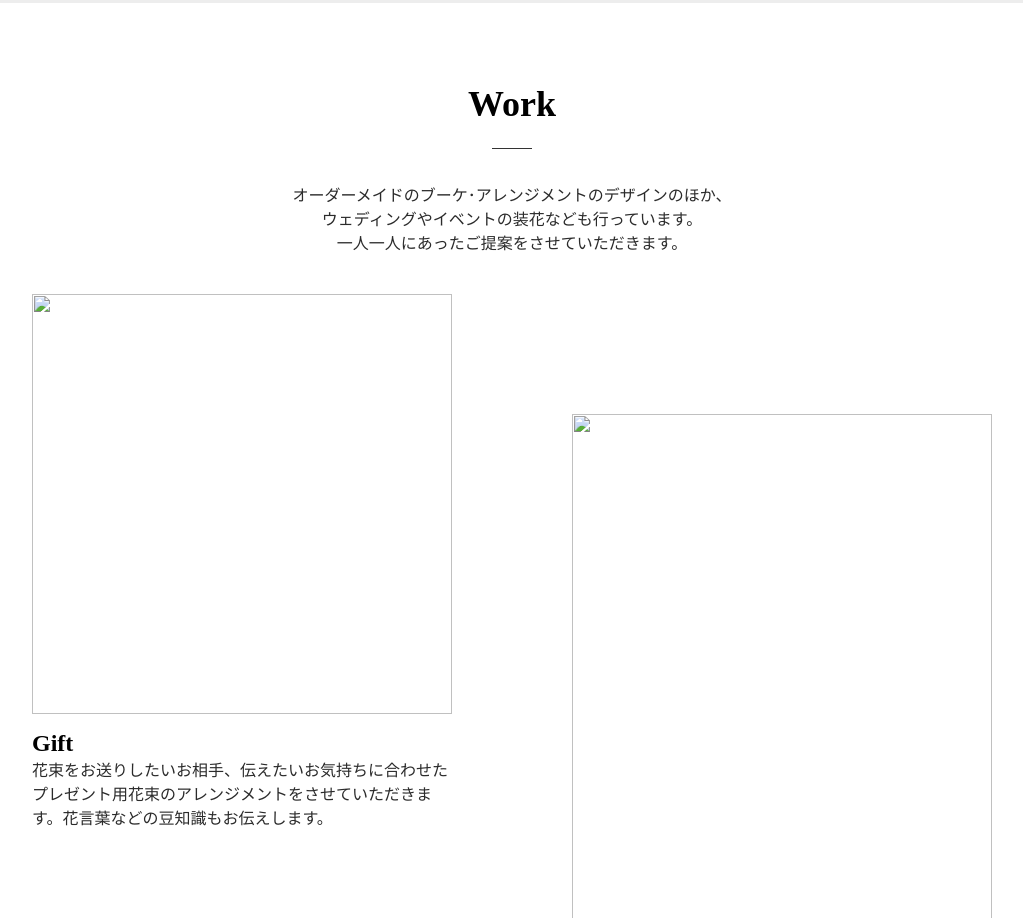
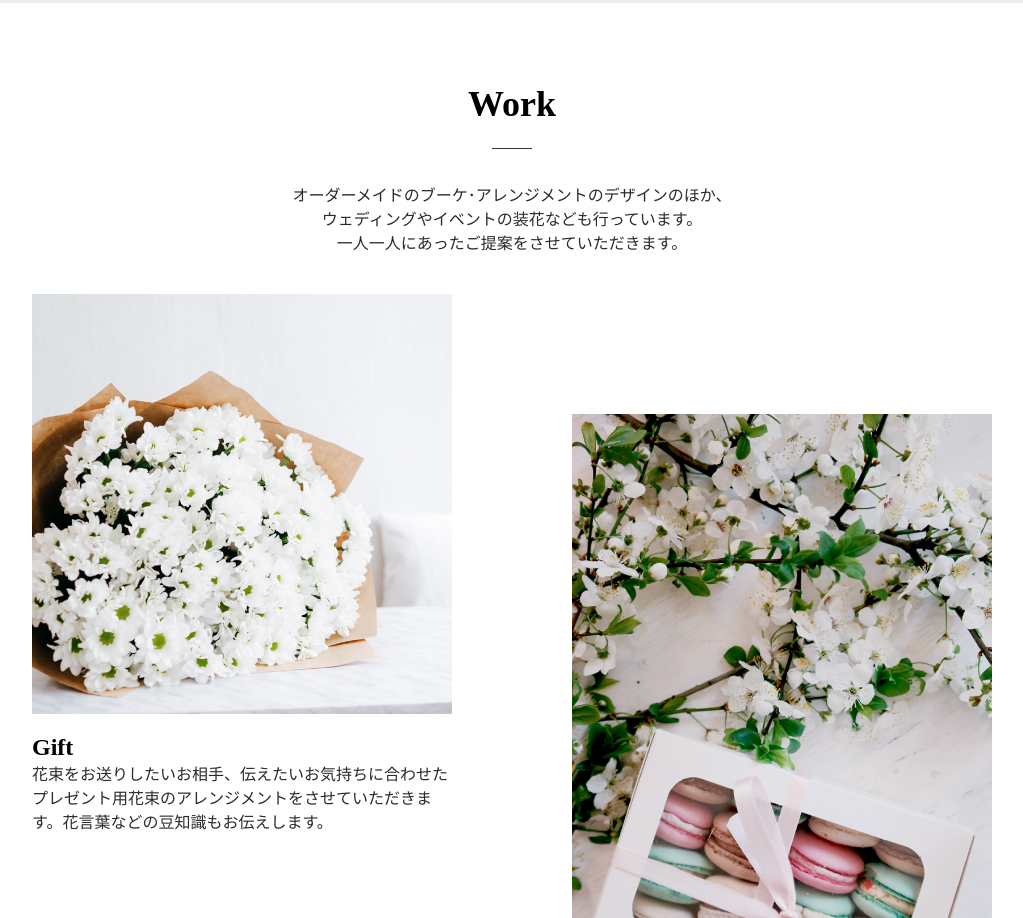
Before and after one commit to yasuhito2318/shiro-copy.github.io, a plain HTML site: page index.html in a window 1280 px wide. Shown: the part 1417-2335 px from the top of the page, without its empty margins (128-1151 px from the left). Drawn offline with Linux system fonts and the light colour scheme; files whose address does not match are found by name.

Commit message:
Update index.html

```diff
--- a/index.html
+++ b/index.html
@@ -30,7 +30,7 @@
                 <br>色とりどりの花束も素敵だけれど、洗練された「白」の美しさを感じてほしい。
                 <br>「白」に対する愛から生まれた静寂な時間が流れる店へ、ぜひお越しください。
             </p>
-            <img src="file:///C:/Users/%E5%8F%8B%E7%94%B0%E5%BA%B7%E4%BB%81/Pictures/Camera%20Roll/component%20(2).png" alt="" class="concept-img">
+            <img src="https://github.com/yasuhito2318/shiro-copy.github.io/blob/main/component%20(2).png?raw=true" alt="" class="concept-img">
         </div>
     </section>
 
@@ -43,18 +43,18 @@
                 <br>一人一人にあったご提案をさせていただきます。
             </p>
             <div class="work-left">
-                <img src="file:///C:/Users/%E5%8F%8B%E7%94%B0%E5%BA%B7%E4%BB%81/Pictures/Camera%20Roll/component%20(3).png" alt="" class="gift">
+                <img src="https://github.com/yasuhito2318/shiro-copy.github.io/blob/main/component%20(3).png?raw=true" alt="" class="gift">
                 <h2 class="family">Gift</h2>
                 <p>花束をお送りしたいお相手、伝えたいお気持ちに合わせたプレゼント用花束のアレンジメントをさせていただきます。花言葉などの豆知識もお伝えします。</p>
-                <img src="file:///C:/Users/%E5%8F%8B%E7%94%B0%E5%BA%B7%E4%BB%81/Pictures/Camera%20Roll/component%20(10).png" alt="" class="wedding">
+                <img src="https://github.com/yasuhito2318/shiro-copy.github.io/blob/main/component%20(10).png?raw=true" alt="" class="wedding">
                 <h2 class="family">Wedding</h2>
                 <p>ウエディングドレスに合わせたブーケや式場の雰囲気に合う装花をご提案。お打ち合わせの流れや回数、費用などにつきましてはお問い合わせください。</p>
             </div>
             <div class="work-right">
-                <img src="file:///C:/Users/%E5%8F%8B%E7%94%B0%E5%BA%B7%E4%BB%81/Pictures/Camera%20Roll/component%20(5).png" alt="" class="decoration">
+                <img src="https://github.com/yasuhito2318/shiro-copy.github.io/blob/main/component%20(5).png?raw=true" alt="" class="decoration">
                 <h2 class="family">Derecoration</h2>
                 <p>お写真を彩るお花を一凛から販売。一定期間のご契約で定期的にご自宅へ配送させていただくことも可能です。</p>
-                <img src="file:///C:/Users/%E5%8F%8B%E7%94%B0%E5%BA%B7%E4%BB%81/Pictures/Camera%20Roll/component%20(4).png" alt="" class="for">
+                <img src="https://github.com/yasuhito2318/shiro-copy.github.io/blob/main/component%20(4).png?raw=true" alt="" class="for">
                 <h2 class="family">For yourself</h2>
                 <p>お部屋の雰囲気やライフスタイルをお聞きしてご自宅用の花束をご提案し、少しでも長く咲かせるコツもお教えします。花束に合った花瓶をご提案することも可能です。</p>
             </div>
@@ -69,17 +69,17 @@
                 <br>得意の分野であなたのオーダーを最大限に叶えます。
             </p>
             <div class="member">
-                <img src="file:///C:/Users/%E5%8F%8B%E7%94%B0%E5%BA%B7%E4%BB%81/Pictures/Camera%20Roll/component%20(6).png" alt="">
+                <img src="https://github.com/yasuhito2318/shiro-copy.github.io/blob/main/component%20(6).png?raw=true" alt="">
                 <h2 class="family">Shiyu</h2>
                 <p>お花茶屋大学フラワーアレンジメント化を卒業後、様々な白い花を探すために世界を一周し、Shiroの創業者となる。</p>
             </div>
             <div class="member center-mem">
-                <img src="file:///C:/Users/%E5%8F%8B%E7%94%B0%E5%BA%B7%E4%BB%81/Pictures/Camera%20Roll/component%20(7).png" alt="">
+                <img src="https://github.com/yasuhito2318/shiro-copy.github.io/blob/main/component%20(7).png?raw=true" alt="">
                 <h2 class="family">Mao</h2>
                 <p>花の魅力に惹かれ、空間デザインの世界からフローリストの道を歩む。主に結婚式やイベントで使用するお花のディレクション担当。</p>
             </div>
             <div class="member">
-                <img src="file:///C:/Users/%E5%8F%8B%E7%94%B0%E5%BA%B7%E4%BB%81/Pictures/Camera%20Roll/component%20(8).png" alt="">
+                <img src="https://github.com/yasuhito2318/shiro-copy.github.io/blob/main/component%20(8).png?raw=true" alt="">
                 <h2 class="family">Omichan</h2>
                 <p>フローリスト兼ガーデナーという特殊な経歴を持つ。豊富な知識と技術でお客様のオーダーを叶える。</p>
             </div>
@@ -91,7 +91,7 @@
             <h2 class="heading family">Shop information</h2>
             <p class="info-message border">Shiroの店舗情報をご紹介します。</p>
             <div class="mobile">
-                <img src="file:///C:/Users/%E5%8F%8B%E7%94%B0%E5%BA%B7%E4%BB%81/Pictures/Camera%20Roll/component%20(9).png" alt="" class="info-img">
+                <img src="https://github.com/yasuhito2318/shiro-copy.github.io/blob/main/component%20(9).png?raw=true" alt="" class="info-img">
                 <div class="details">
                     <div class="detail adress">
                         <p class="name long">住所</p>
```
